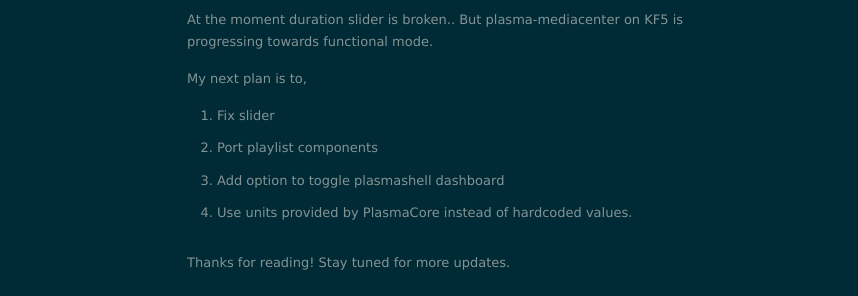
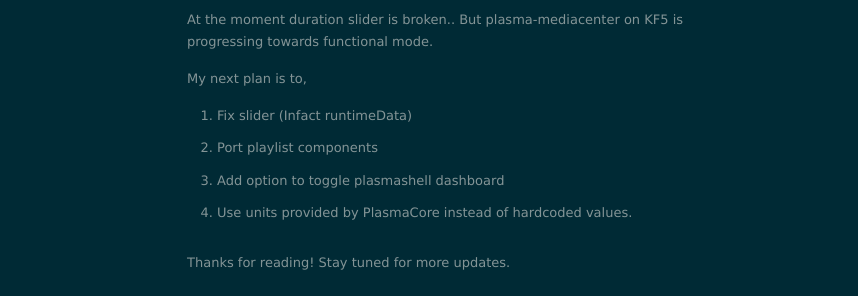
Before and after one commit to bhush9/bhush9.github.io, a Jekyll site: the page built from _posts/2014-06-09-gsoc-report-2-plasma-mediacenter-functional-mode-on.markdown, in a window 1280 px wide. Shown: the part 798-1094 px from the top of the page, without its empty margins (203-1061 px from the left). Built offline with Jekyll 4.4.1, drawn with Linux system fonts in a browser that asks for light colours; nearby versions of some CDN libraries; comment, search, counter and statistics services are not loaded.

Commit message:
Update 2014-06-09-gsoc-report-2-plasma-mediacenter-functional-mode-on.markdown

```diff
--- a/_posts/2014-06-09-gsoc-report-2-plasma-mediacenter-functional-mode-on.markdown
+++ b/_posts/2014-06-09-gsoc-report-2-plasma-mediacenter-functional-mode-on.markdown
@@ -18,7 +18,7 @@
 
 My next plan is to,
 
-- Fix slider
+- Fix slider (Infact runtimeData)
 - Port playlist components
 - Add option to toggle plasmashell dashboard
 - Use units provided by PlasmaCore instead of hardcoded values.
```
